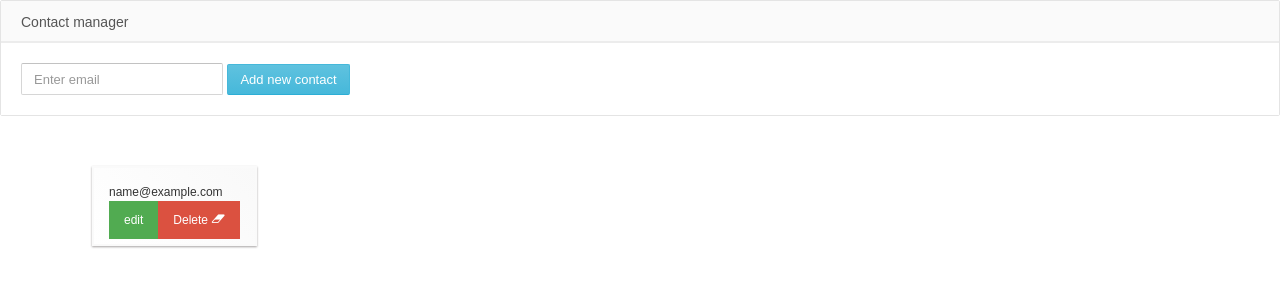
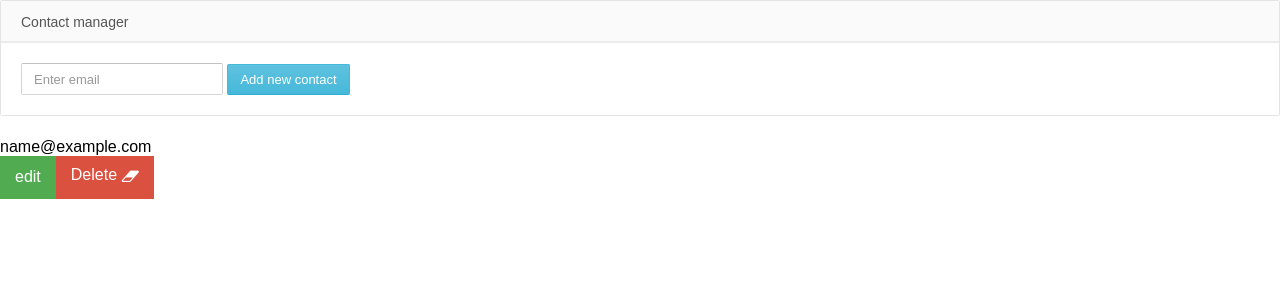
Before and after one commit to dachia/wedding_registry_fe, a Django app: page /contact/ in a window 1280 px wide. Shown: the top 300 px of the page. Run offline with Django 3.2, Linux system fonts and the light colour scheme; a user stored in the database is signed in; tables that the repository leaves empty hold one stand-in row (values such as "Sample post"); some libraries are stand-ins or nearby versions.

Commit message:
Plain contact list

```diff
--- a/app/wed/registry_app/templates/contact/contact_list.html
+++ b/app/wed/registry_app/templates/contact/contact_list.html
@@ -1,7 +1,4 @@
-<div class="reset-this">
-<div id="wrapper">
-	<div id="columns">
-		<div class=" pin">
+<div>
   {% for contact in contacts %}
   <p>
     {{ contact.email }}
@@ -9,6 +6,3 @@
   </p>
   {% endfor %}
 </div>
-  </div>
-</div>
-</div>
```
Lines whose indentation alone changed are shown as unchanged.
